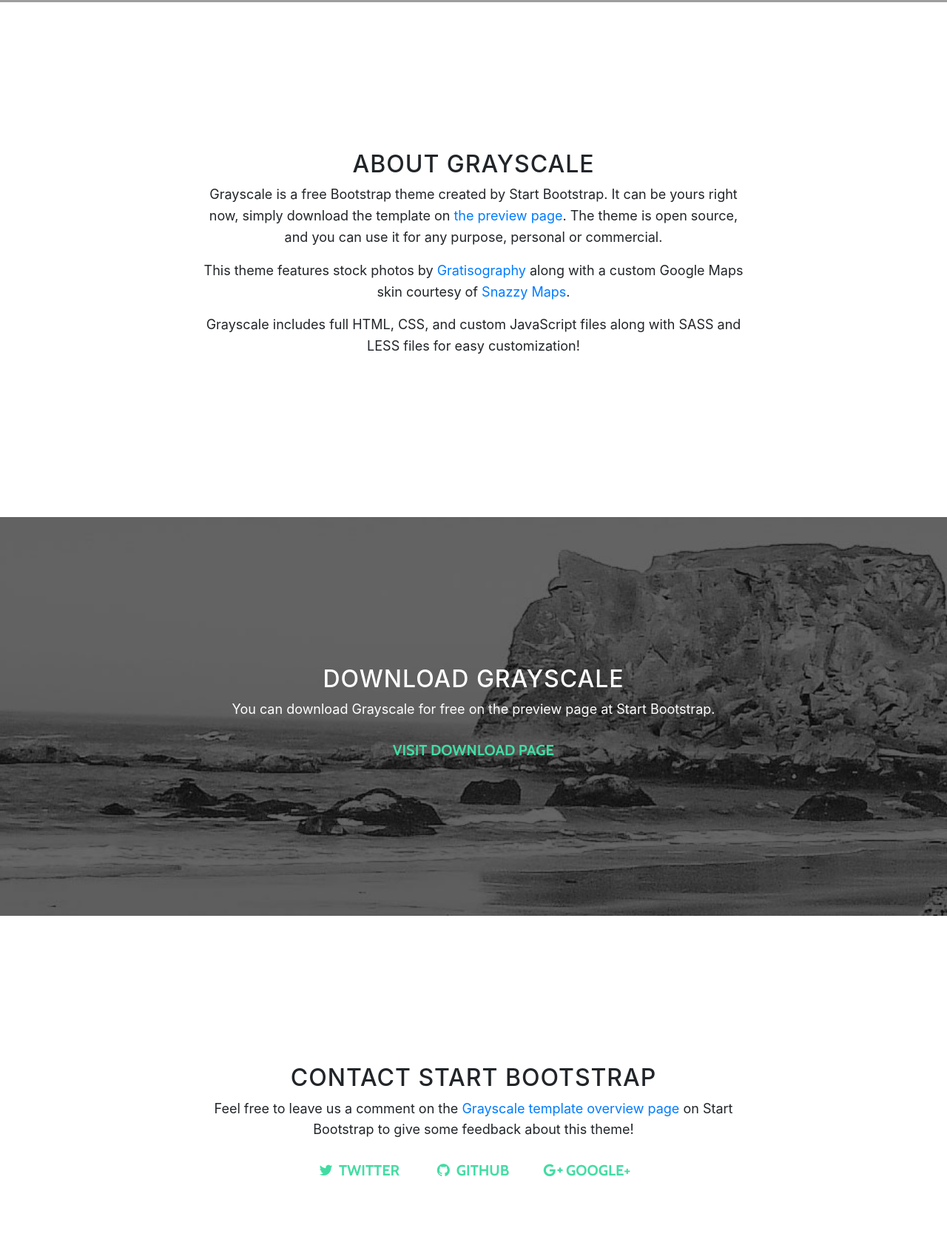
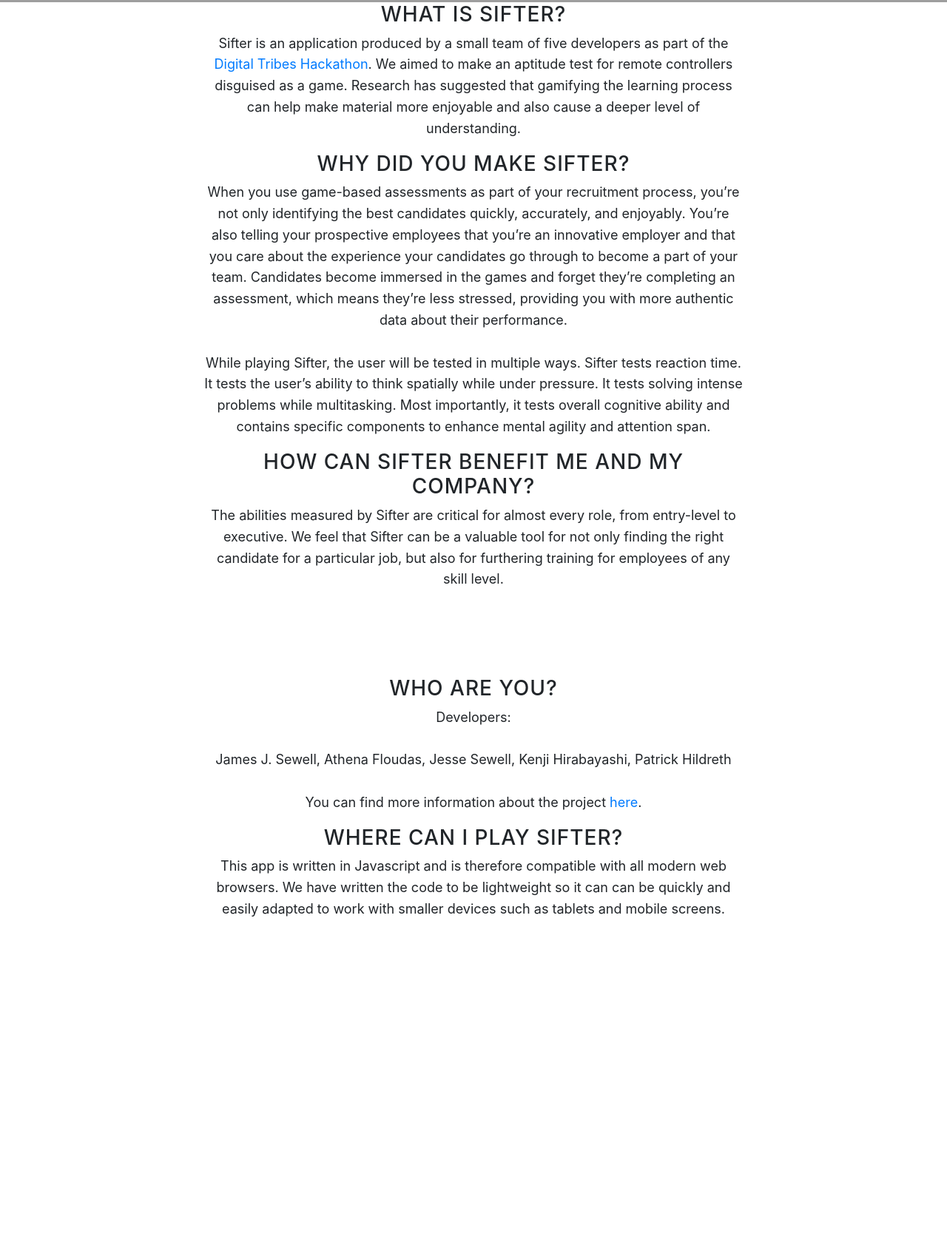
Before and after one commit to jamesjsewell/sifter, a website with bundled scripts: page jesse/index.html in a window 1280 px wide. Shown: the part 797-2480 px from the top of the page at 74% size. After the commit the page ends 2157 px from the top, so only its background shows below. Built offline with nearby package versions, Linux system fonts and the light colour scheme; grey boxes are pictures that could not be loaded.

Commit message:
Boiler Plate updated :wq

```diff
--- a/jesse/css/grayscale.css
+++ b/jesse/css/grayscale.css
@@ -201,8 +201,8 @@
 
 @media (min-width: 992px) {
   .content-section {
-    padding-top: 200px;
-    padding-bottom: 200px;
+    padding-top: 100px;
+    padding-bottom: 100px;
   }
   #map {
     height: 350px;
--- a/jesse/index.html
+++ b/jesse/index.html
@@ -8,7 +8,7 @@
     <meta name="description" content="">
     <meta name="author" content="">
 
-    <title>Grayscale - Start Bootstrap Theme</title>
+    <title>Sifter</title>
 
     <!-- Bootstrap core CSS -->
     <link href="vendor/bootstrap/css/bootstrap.min.css" rel="stylesheet">
@@ -28,7 +28,7 @@
     <!-- Navigation -->
     <nav class="navbar navbar-expand-lg navbar-light fixed-top" id="mainNav">
       <div class="container">
-        <a class="navbar-brand js-scroll-trigger" href="#page-top">Start Bootstrap</a>
+        <a class="navbar-brand js-scroll-trigger" href="#page-top">Welcome to Sifter</a>
         <button class="navbar-toggler navbar-toggler-right" type="button" data-toggle="collapse" data-target="#navbarResponsive" aria-controls="navbarResponsive" aria-expanded="false" aria-label="Toggle navigation">
           Menu
           <i class="fa fa-bars"></i>
@@ -37,9 +37,6 @@
           <ul class="navbar-nav ml-auto">
             <li class="nav-item">
               <a class="nav-link js-scroll-trigger" href="#about">About</a>
-            </li>
-            <li class="nav-item">
-              <a class="nav-link js-scroll-trigger" href="#download">Download</a>
             </li>
             <li class="nav-item">
               <a class="nav-link js-scroll-trigger" href="#contact">Contact</a>
@@ -55,9 +52,9 @@
         <div class="container">
           <div class="row">
             <div class="col-lg-8 mx-auto">
-              <h1 class="brand-heading">Grayscale</h1>
-              <p class="intro-text">A free, responsive, one page Bootstrap theme.
-                <br>Created by Start Bootstrap.</p>
+              <h1 class="brand-heading">Sifter</h1>
+              <p class="intro-text">Testing the aptitude of prospective mine operators aboard the IROC
+              </p>
               <a href="#about" class="btn btn-circle js-scroll-trigger">
                 <i class="fa fa-angle-double-down animated"></i>
               </a>
@@ -72,26 +69,15 @@
       <div class="container">
         <div class="row">
           <div class="col-lg-8 mx-auto">
-            <h2>About Grayscale</h2>
-            <p>Grayscale is a free Bootstrap theme created by Start Bootstrap. It can be yours right now, simply download the template on
-              <a href="http://startbootstrap.com/template-overviews/grayscale/">the preview page</a>. The theme is open source, and you can use it for any purpose, personal or commercial.</p>
-            <p>This theme features stock photos by
-              <a href="http://gratisography.com/">Gratisography</a>
-              along with a custom Google Maps skin courtesy of
-              <a href="http://snazzymaps.com/">Snazzy Maps</a>.</p>
-            <p>Grayscale includes full HTML, CSS, and custom JavaScript files along with SASS and LESS files for easy customization!</p>
+<h3>What is Sifter?</h3>
+    <p>Sifter is an application produced by a small team of five developers as part of the <a href="https://unearthed.solutions/hackathons/digital-tribes-houston/" target="_blank">Digital Tribes Hackathon</a>. We aimed to make an aptitude test for remote controllers disguised as a game. Research has suggested that gamifying the learning process can help make material more enjoyable and also cause a deeper level of understanding. </p>
+    <h3>Why did you make Sifter?</h3>
+    <p>When you use game-based assessments as part of your recruitment process, you’re not only identifying the best candidates quickly, accurately, and enjoyably. You’re also telling your prospective employees that you’re an innovative employer and that you care about the experience your candidates go through to become a part of your team. Candidates become immersed in the games and forget they’re completing an assessment, which means they’re less stressed, providing you with more authentic data about their performance.<br /><br />
+
+    While playing Sifter, the user will be tested in multiple ways. Sifter tests reaction time. It tests the user’s ability to think spatially while under pressure. It tests solving intense problems while multitasking. Most importantly, it tests overall cognitive ability and contains specific components to enhance mental agility and attention span.</p>
+    <h3>How can Sifter benefit me and my company?</h3>
+    <p>The abilities measured by Sifter are critical for almost every role, from entry-level to executive. We feel that Sifter can be a valuable tool for not only finding the right candidate for a particular job, but also for furthering training for employees of any skill level.</p>
           </div>
-        </div>
-      </div>
-    </section>
-
-    <!-- Download Section -->
-    <section id="download" class="download-section content-section text-center">
-      <div class="container">
-        <div class="col-lg-8 mx-auto">
-          <h2>Download Grayscale</h2>
-          <p>You can download Grayscale for free on the preview page at Start Bootstrap.</p>
-          <a href="http://startbootstrap.com/template-overviews/grayscale/" class="btn btn-default btn-lg">Visit Download Page</a>
         </div>
       </div>
     </section>
@@ -101,44 +87,15 @@
       <div class="container">
         <div class="row">
           <div class="col-lg-8 mx-auto">
-            <h2>Contact Start Bootstrap</h2>
-            <p>Feel free to leave us a comment on the
-              <a href="http://startbootstrap.com/template-overviews/grayscale/">Grayscale template overview page</a>
-              on Start Bootstrap to give some feedback about this theme!</p>
-            <ul class="list-inline banner-social-buttons">
-              <li class="list-inline-item">
-                <a href="https://twitter.com/SBootstrap" class="btn btn-default btn-lg">
-                  <i class="fa fa-twitter fa-fw"></i>
-                  <span class="network-name">Twitter</span>
-                </a>
-              </li>
-              <li class="list-inline-item">
-                <a href="https://github.com/BlackrockDigital/startbootstrap" class="btn btn-default btn-lg">
-                  <i class="fa fa-github fa-fw"></i>
-                  <span class="network-name">Github</span>
-                </a>
-              </li>
-              <li class="list-inline-item">
-                <a href="https://plus.google.com/+Startbootstrap/posts" class="btn btn-default btn-lg">
-                  <i class="fa fa-google-plus fa-fw"></i>
-                  <span class="network-name">Google+</span>
-                </a>
-              </li>
-            </ul>
+ <h3>Who are you?</h3>
+    <p>Developers:<br /><br />
+    James J. Sewell, Athena Floudas, Jesse Sewell, Kenji Hirabayashi, Patrick Hildreth<br /><br />You can find more information about the project <a href="https://github.com/jamesjsewell/sifter" target="_blank">here</a>.</p>
+    <h3>Where can I play Sifter?</h3>
+<p>This app is written in Javascript and is therefore compatible with all modern web browsers. We have written the code to be lightweight so it can can be quickly and easily adapted to work with smaller devices such as tablets and mobile screens.</p>
           </div>
         </div>
       </div>
     </section>
-
-    <!-- Map Section -->
-    <div id="map"></div>
-
-    <!-- Footer -->
-    <footer>
-      <div class="container text-center">
-        <p>Copyright &copy; Your Website 2018</p>
-      </div>
-    </footer>
 
     <!-- Bootstrap core JavaScript -->
     <script src="vendor/jquery/jquery.min.js"></script>
```
Also changed, not shown: jesse/css/grayscale.min.css, 1 other file.
